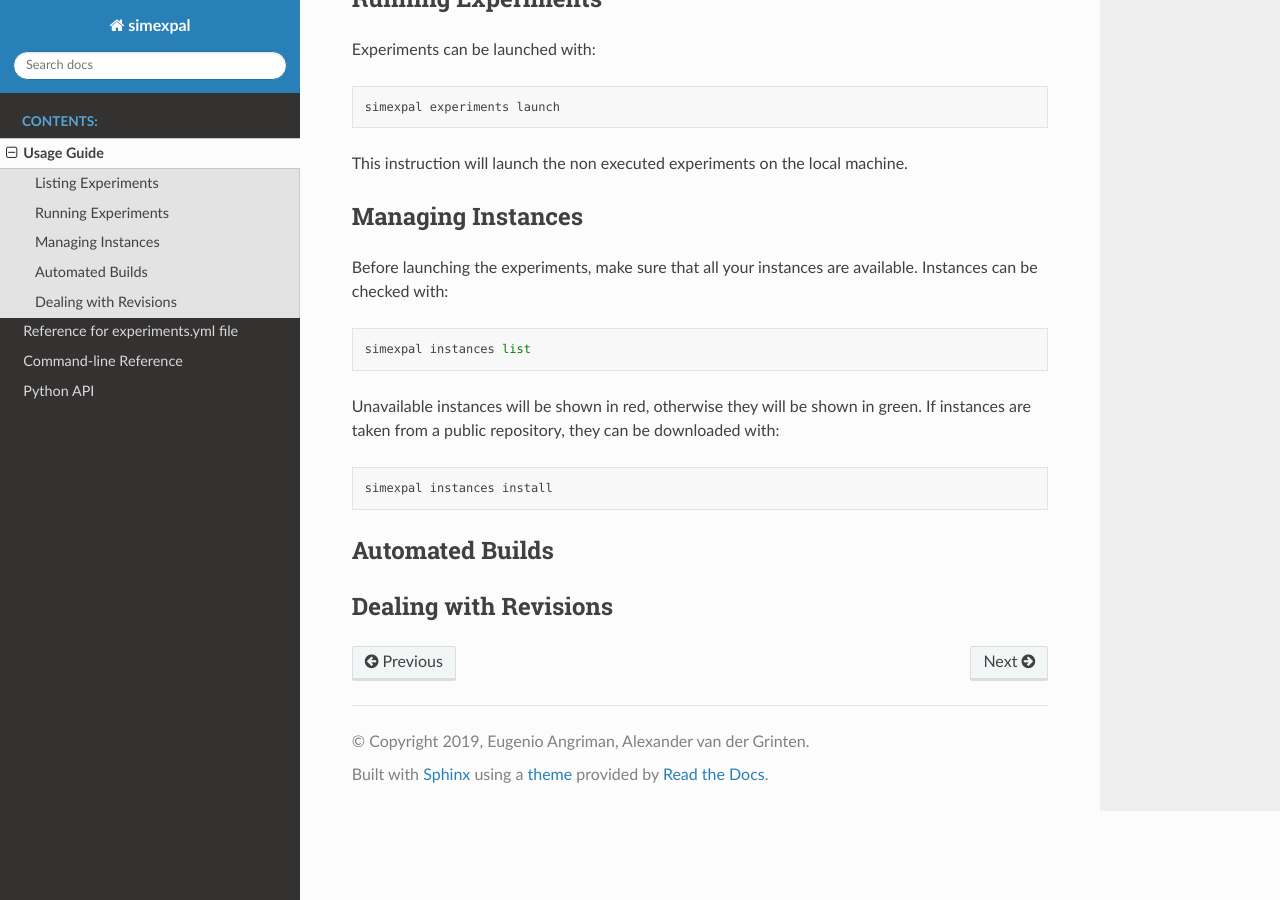
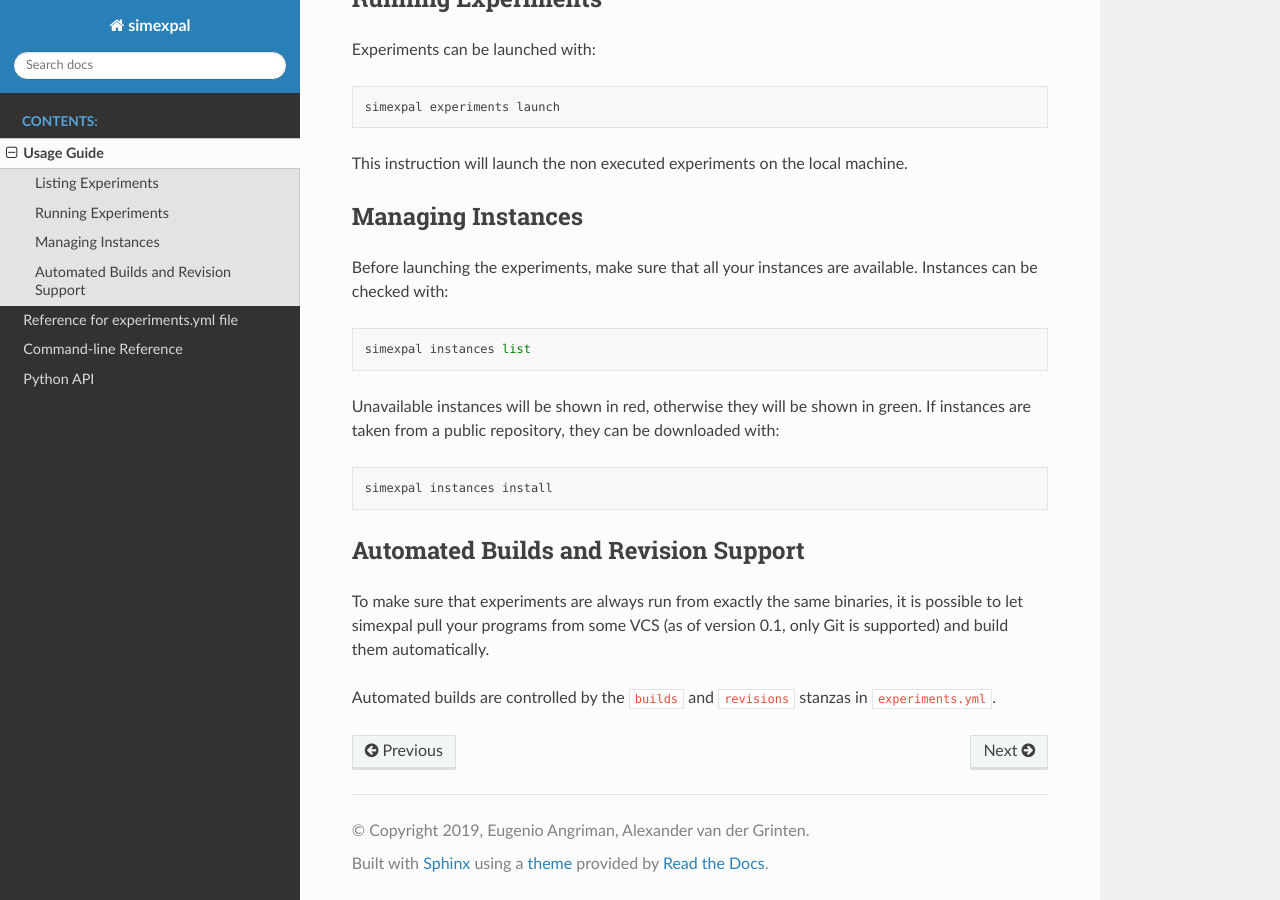
Before and after one commit to hu-macsy/simexpal, a Sphinx documentation site: the page built from docs/user_guide.rst, in a window 1280 px wide and 900 px high, scrolled down 517 px. Built offline with Sphinx 7.4.7 and the Read the Docs theme 2.0.0, drawn with Linux system fonts in a browser that asks for light colours.

Commit message:
docs: Start work on automated builds section

```diff
--- a/docs/user_guide.rst
+++ b/docs/user_guide.rst
@@ -38,8 +38,14 @@ If instances are taken from a public repository, they can be downloaded with:
 
    simexpal instances install
 
-Automated Builds
-----------------
+Automated Builds and Revision Support
+-------------------------------------
 
-Dealing with Revisions
-----------------------
+To make sure that experiments are always run from exactly the same binaries,
+it is possible to let simexpal pull your programs from some VCS
+(as of version 0.1, only Git is supported) and build them automatically.
+
+Automated builds are controlled by the ``builds`` and ``revisions`` stanzas
+in ``experiments.yml``.
+
+.. TODO: Give example: how to pull code from this repo, build it and run it.
```
